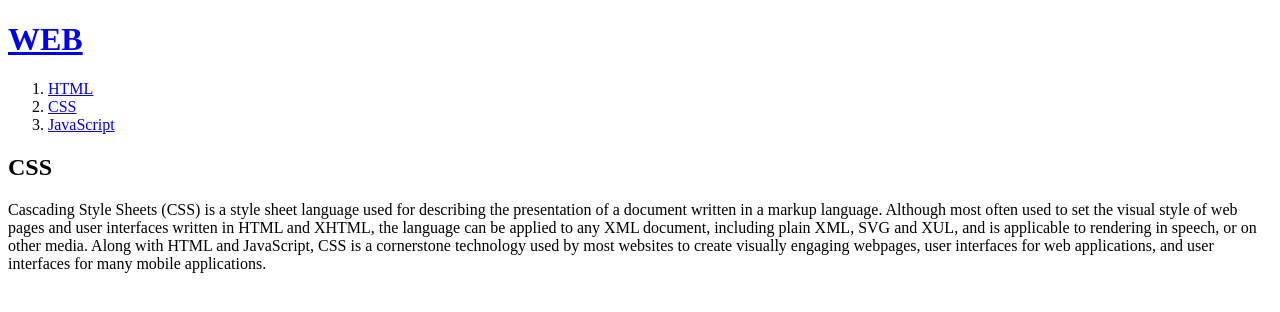
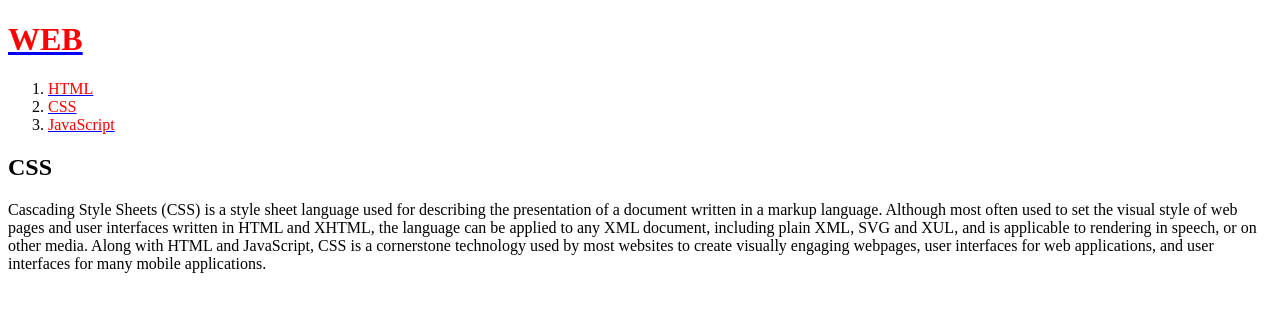
Before and after one commit to hodu26/follow-egoing-web, a plain HTML site: page CSS.html in a window 1280 px wide. Drawn offline with Linux system fonts and the light colour scheme.

Commit message:
before CSS

```diff
--- a/CSS.html
+++ b/CSS.html
@@ -6,11 +6,11 @@
         <meta charset="utf-8">
     </head>
     <body>
-        <h1><a href="Index.html">WEB</a></h1>
+        <h1><a href="Index.html"><font color="red">WEB</font></a></h1>
         <ol>
-            <li><a href="HTML.html">HTML</a></li>
-            <li><a href="CSS.html">CSS</a></li>
-            <li><a href="JavaScript.html">JavaScript</a></li>
+            <li><a href="HTML.html"><font color="red">HTML</font></a></li>
+            <li><a href="CSS.html"><font color="red">CSS</font></a></li>
+            <li><a href="JavaScript.html"><font color="red">JavaScript</font></a></li>
         </ol>
 
         <h2>CSS</h2>
```
